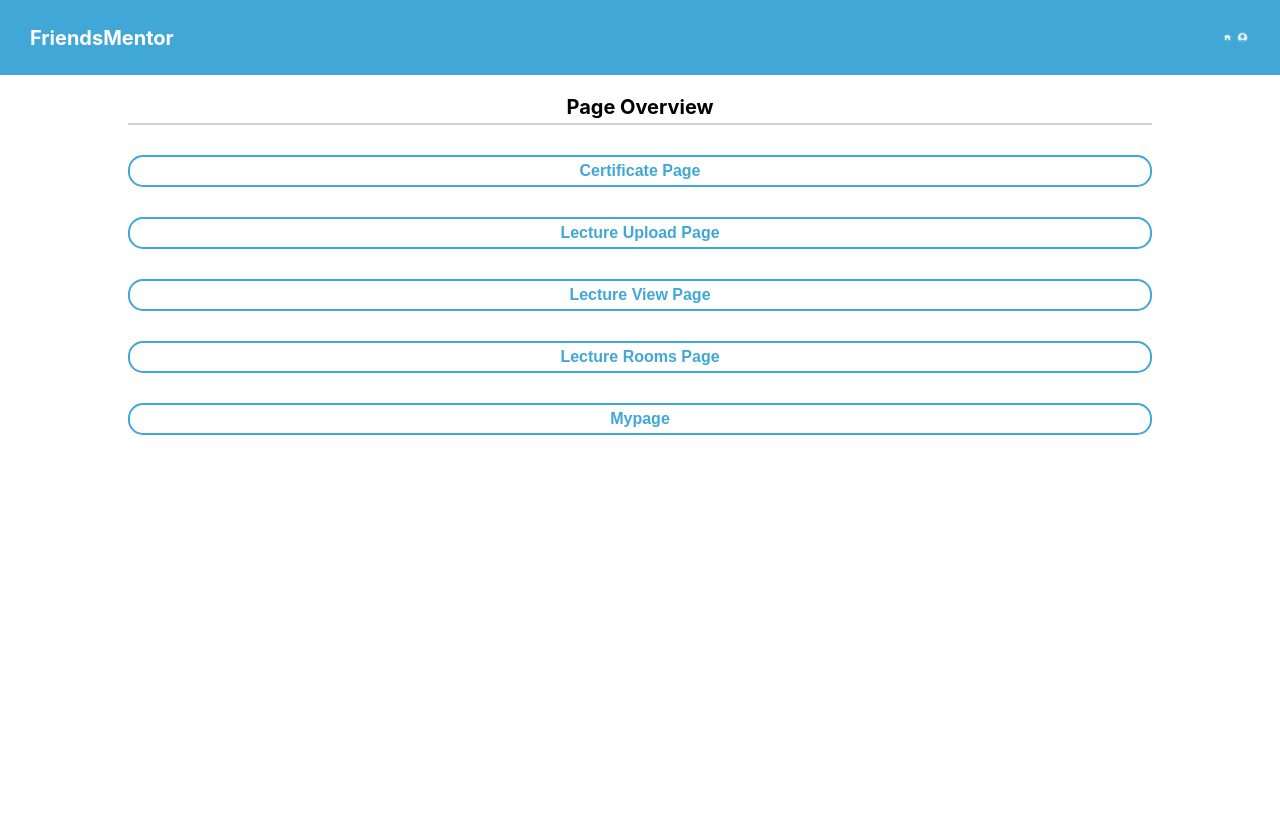
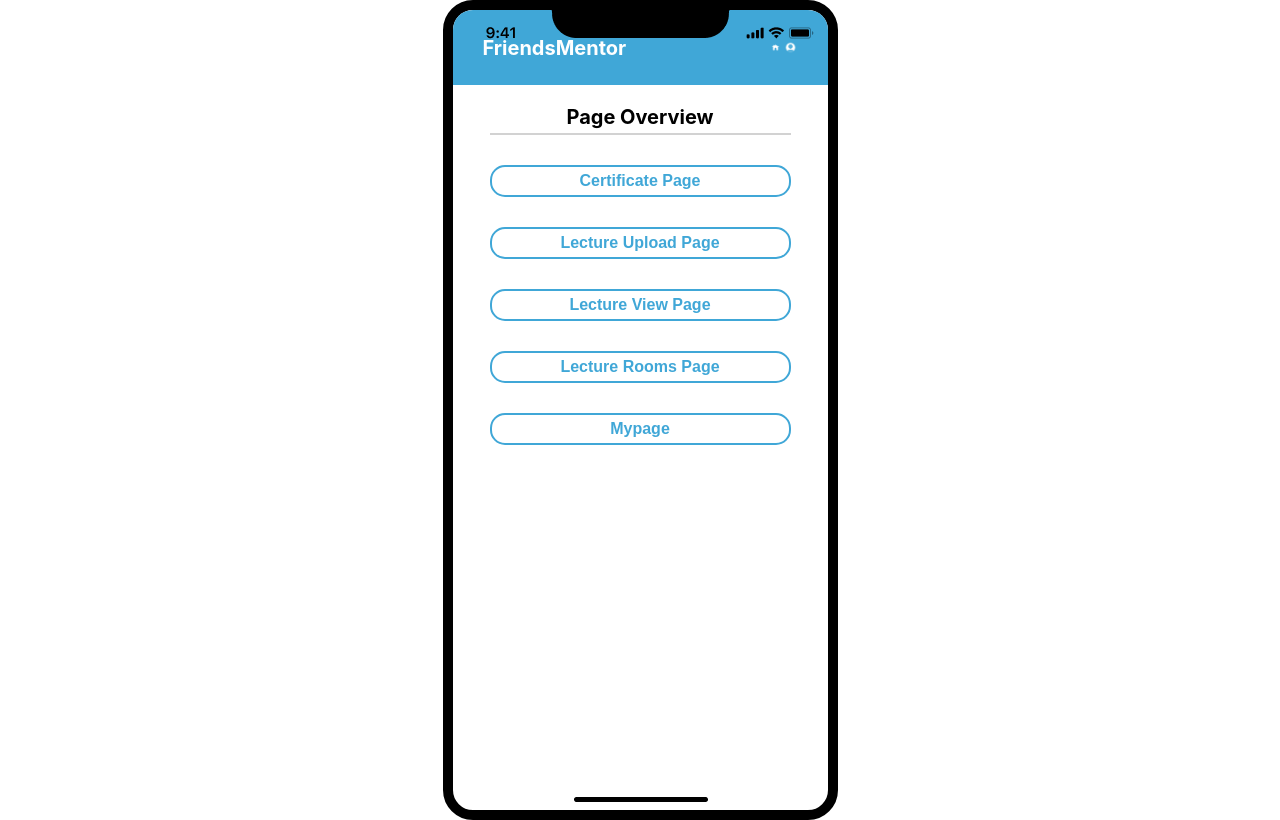
Before and after one commit to 2ood/friends-tutor, a React (Create React App) app in the folder frontend/: page / in a window 1280 px wide. Built offline with nearby package versions, Linux system fonts and the light colour scheme.

Commit message:
feat(viewport) : made static viewport(#21)

```diff
--- a/frontend/src/App.css
+++ b/frontend/src/App.css
@@ -1,35 +1,38 @@
-
-.App-logo {
-  height: 40vmin;
-  pointer-events: none;
+#root {
+  position : absolute;
+  top : 0;
+  bottom : 0;
+  right : 0;
+  left :0;
+  display : flex;
+  justify-content: center;
+  align-items: center;
 }
 
-@media (prefers-reduced-motion: no-preference) {
-  .App-logo {
-    animation: App-logo-spin infinite 20s linear;
-  }
+#top_notch, #bottom_notch {
+  position : absolute;
+  display : inline-block;
+  width : 100%;
+  right: 0;
+  left : 0;
 }
 
-.App-header {
-  background-color: #282c34;
-  min-height: 100vh;
-  display: flex;
-  flex-direction: column;
-  align-items: center;
-  justify-content: center;
-  font-size: calc(10px + 2vmin);
-  color: white;
+#top_notch {
+  top : 0;
 }
 
-.App-link {
-  color: #61dafb;
+#bottom_notch {
+  bottom : 0;
 }
 
-@keyframes App-logo-spin {
-  from {
-    transform: rotate(0deg);
-  }
-  to {
-    transform: rotate(360deg);
-  }
+.viewport-mode {
+  box-sizing:border-box;
+  overflow : hidden;
+  position : relative;
+  margin : auto;
+  display : inline-block;
+  max-width : calc(375px + 20px);
+  max-height : calc(812px + 20px);
+  border : 10px black solid;
+  border-radius: 30px;
 }
--- a/frontend/src/App.js
+++ b/frontend/src/App.js
@@ -4,10 +4,13 @@ import AxiosTest from './util/AxiosTest';
 import LoginTest from './util/LoginTest';
 import TestPage from './util/TestPage';
 import * as Pages from "pages/Pages";
+import top_notch from "img/top_safezone.png";
+import bottom_notch from "img/bottom_safezone.png";
 
 function App() {
   return (
-      <div className='App'>
+      <div className='App viewport-mode'>
+			<img id="top_notch" alt="top_safezone" src={top_notch}/>
 			<BrowserRouter>
 				<Routes>
 					<Route path="/axios-test" element={<AxiosTest />}></Route>
@@ -15,11 +18,12 @@ function App() {
 					<Route path="/certificate" element={<Pages.CertificatePage />}></Route>
 					<Route path="/lecture/upload" element={<Pages.LectureUploadPage />}></Route>
 					<Route path="/lecture/view" element={<Pages.LectureViewPage/>}></Route>
-          <Route path="/lecture/list" element={<Pages.LectureRoomPage/>}></Route>
-          <Route path="/mypage" element={<Pages.Mypage/>}></Route>
+          			<Route path="/lecture/list" element={<Pages.LectureRoomPage/>}></Route>
+          			<Route path="/mypage" element={<Pages.Mypage/>}></Route>
 					<Route path="/" element={<TestPage />}></Route>
 				</Routes>
 			</BrowserRouter>
+			<img id="bottom_notch" alt="top_safezone" src={bottom_notch}/>
 		</div>
   );
 }
--- a/frontend/src/styles/style.bootstrap.css
+++ b/frontend/src/styles/style.bootstrap.css
@@ -29,11 +29,11 @@
     --button-border-accent-color : var(--accent-color);
     --button-font-size : var(--font-size-h3);
 
-    --full-width : 100vw;
-    --full-height : 100vh;
+    --full-width : min(100vw, 375px);
+    --full-height : min(100vh, 812px);
     --top-bar-height : 75px;
     --input-height : 30px;
-    --body-padding : 10vw;
+    --body-padding : min(37px, 10vw);
     --body-padding-top : 20px;
 
     --outmost-padding : min(5vw,30px);
--- a/frontend/src/util/TestPage.jsx
+++ b/frontend/src/util/TestPage.jsx
@@ -8,7 +8,7 @@ import { useNavigate } from 'react-router-dom';
 function TestPage(){
     const navigate = useNavigate();
 
-    return (<>
+    return (<div>
         <Component.Topbar />
         <Styled.MainBodyFrame gap="30px">
             <Styled.UnderlinedTitle size="100%" fontSize="h1" align="center">Page Overview</Styled.UnderlinedTitle>
@@ -19,7 +19,7 @@ function TestPage(){
             <Styled.ThemedButton size="100%" theme="secondary" onClick={()=>{navigate("/lecture/list")}}>Lecture Rooms Page</Styled.ThemedButton>
             <Styled.ThemedButton size="100%" theme="secondary" onClick={()=>{navigate("/mypage")}}>Mypage</Styled.ThemedButton>
         </Styled.MainBodyFrame>
-    </>);
+    </div>);
 }
 
 export default TestPage;
```
Also changed, not shown: frontend/src/img/bottom_safezone.png (added), frontend/src/img/top_safezone.png (added).
